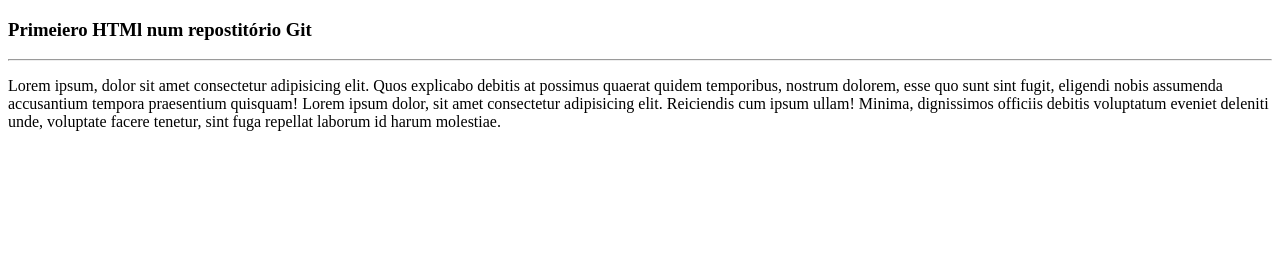
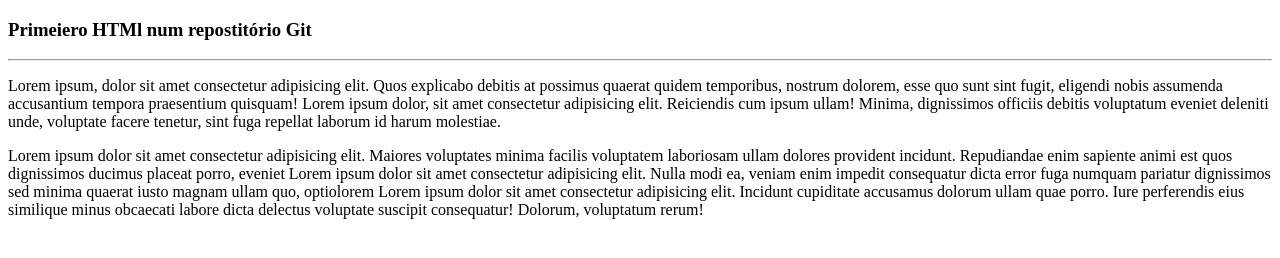
Before and after one commit to mmamedeiros/Ola-Mundo, a plain HTML site: page site-exemplo/index.html in a window 1280 px wide. Drawn offline with Linux system fonts and the light colour scheme.

Commit message:
Adicionei um paragrafo

```diff
--- a/site-exemplo/index.html
+++ b/site-exemplo/index.html
@@ -9,5 +9,6 @@
     <h3>Primeiero HTMl num repostitório Git</h3>
     <hr>
     <p>Lorem ipsum, dolor sit amet consectetur adipisicing elit. Quos explicabo debitis at possimus quaerat quidem temporibus, nostrum dolorem, esse quo sunt sint fugit, eligendi nobis assumenda accusantium tempora praesentium quisquam! Lorem ipsum dolor, sit amet consectetur adipisicing elit. Reiciendis cum ipsum ullam! Minima, dignissimos officiis debitis voluptatum eveniet deleniti unde, voluptate facere tenetur, sint fuga repellat laborum id harum molestiae.</p>
+    <p>Lorem ipsum dolor sit amet consectetur adipisicing elit. Maiores voluptates minima facilis voluptatem laboriosam ullam dolores provident incidunt. Repudiandae enim sapiente animi est quos dignissimos ducimus placeat porro, eveniet Lorem ipsum dolor sit amet consectetur adipisicing elit. Nulla modi ea, veniam enim impedit consequatur dicta error fuga numquam pariatur dignissimos sed minima quaerat iusto magnam ullam quo, optiolorem Lorem ipsum dolor sit amet consectetur adipisicing elit. Incidunt cupiditate accusamus dolorum ullam quae porro. Iure perferendis eius similique minus obcaecati labore dicta delectus voluptate suscipit consequatur! Dolorum, voluptatum rerum!</p>
 </body>
 </html>
```
